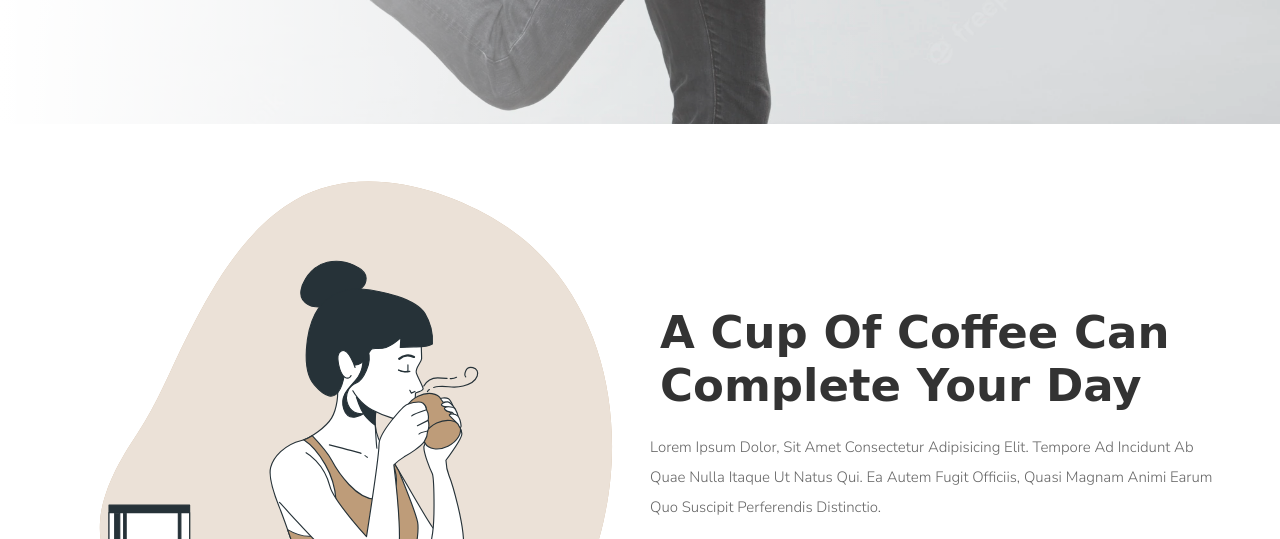
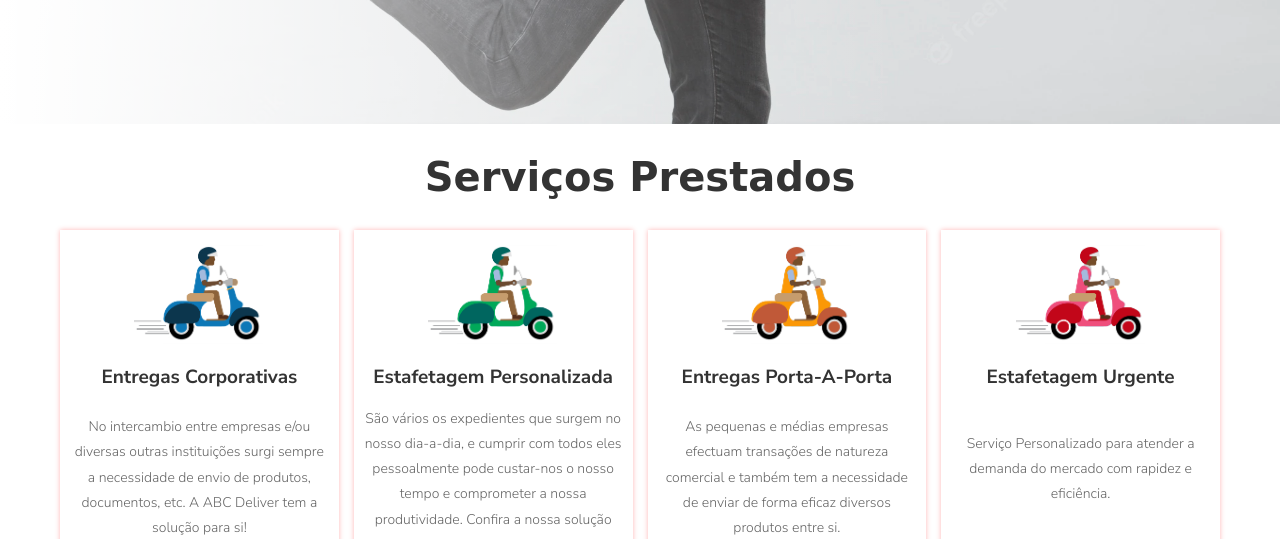
Before and after one commit to milson94/new_site, a plain HTML site: page index.html in a window 1280 px wide. Shown: the part 750-1289 px from the top of the page. Drawn offline with Linux system fonts and the light colour scheme; a web font is replaced by a local one.

Commit message:
changed index.html

```diff
--- a/index.html
+++ b/index.html
@@ -58,7 +58,7 @@
 
     <!-- about section starts  -->
 
-    <section class="about" id="about">
+    <!-- <section class="about" id="about">
         <div class="image">
             <img src="images/about-img.svg" alt="">
         </div>
@@ -75,7 +75,7 @@
             <a href="#menu" class="btn">our menu</a>
         </div>
 
-    </section>
+    </section> -->
 
     <!-- about section ends -->
 
```
